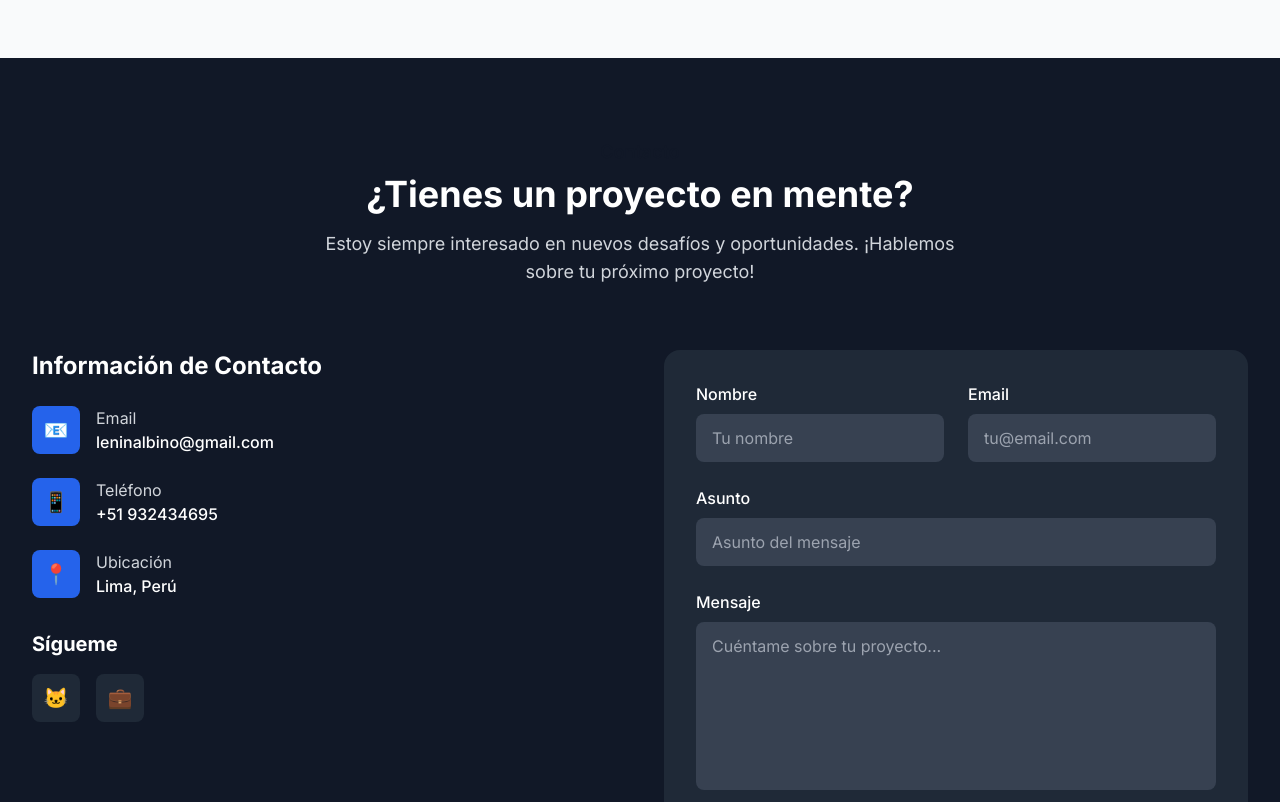
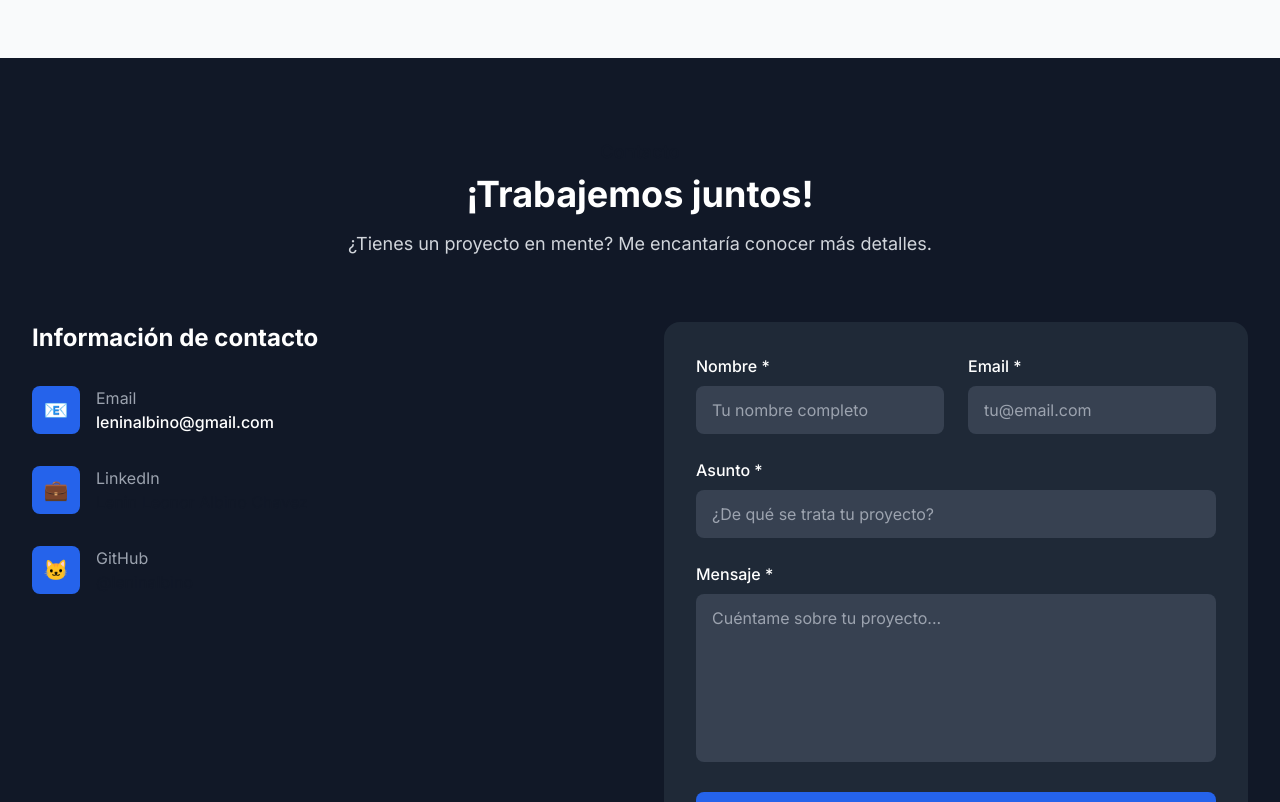
Before and after one commit to leninalbino/MyPortfolio, a React (Vite) app: page / in a window 1280 px wide. Shown: the part 3660-4462 px from the top of the page. Built offline with nearby package versions, Linux system fonts and the light colour scheme.

Commit message:
✨ Add Formspree integration for contact form and enhance UI with animations

```diff
--- a/package.json
+++ b/package.json
@@ -14,6 +14,7 @@
     "deploy": "npm run build && gh-pages -d dist"
   },
   "dependencies": {
+    "@formspree/react": "^3.0.0",
     "framer-motion": "^12.23.12",
     "react": "^18.2.0",
     "react-dom": "^18.2.0"
--- a/src/components/sections/Contact.tsx
+++ b/src/components/sections/Contact.tsx
@@ -1,175 +1,203 @@
-import { useState } from 'react';
+import { useForm, ValidationError } from '@formspree/react';
+import { motion } from 'framer-motion';
+import AnimatedSection from '../ui/AnimatedSection';
 
 const Contact = () => {
-  const [formData, setFormData] = useState({
-    name: '',
-    email: '',
-    subject: '',
-    message: ''
-  });
+  // REEMPLAZA "YOUR_FORM_ID" con tu ID real de Formspree
+  const [state, handleSubmit] = useForm("xpwlyypw");
 
-  const handleChange = (e: React.ChangeEvent<HTMLInputElement | HTMLTextAreaElement>) => {
-    setFormData({
-      ...formData,
-      [e.target.name]: e.target.value
-    });
-  };
-
-  const handleSubmit = (e: React.FormEvent) => {
-    e.preventDefault();
-    // Aquí manejarías el envío del formulario
-    console.log('Form submitted:', formData);
-    // Reset form
-    setFormData({ name: '', email: '', subject: '', message: '' });
-  };
+  if (state.succeeded) {
+    return (
+      <section id="contact" className="section-padding bg-gray-900">
+        <div className="container-custom">
+          <div className="max-w-2xl mx-auto text-center">
+            <motion.div
+              initial={{ opacity: 0, y: 20 }}
+              animate={{ opacity: 1, y: 0 }}
+              className="bg-green-600/20 border border-green-500/30 rounded-2xl p-8"
+            >
+              <span className="text-6xl mb-4 block">✅</span>
+              <h2 className="text-3xl font-bold text-white mb-4">
+                ¡Mensaje enviado!
+              </h2>
+              <p className="text-gray-300 mb-6">
+                Gracias por contactarme. Te responderé lo antes posible.
+              </p>
+              <button
+                onClick={() => window.location.reload()}
+                className="btn-primary"
+              >
+                Enviar otro mensaje
+              </button>
+            </motion.div>
+          </div>
+        </div>
+      </section>
+    );
+  }
 
   return (
     <section id="contact" className="section-padding bg-gray-900">
       <div className="container-custom">
-        <div className="text-center mb-16">
+        <AnimatedSection className="text-center mb-16">
           <span className="text-primary-400 font-semibold text-lg">Contacto</span>
           <h2 className="text-4xl font-bold text-white mt-2 mb-4">
-            ¿Tienes un proyecto en mente?
+            ¡Trabajemos juntos!
           </h2>
           <p className="text-lg text-gray-300 max-w-2xl mx-auto">
-            Estoy siempre interesado en nuevos desafíos y oportunidades.
-            ¡Hablemos sobre tu próximo proyecto!
+            ¿Tienes un proyecto en mente? Me encantaría conocer más detalles.
           </p>
-        </div>
+        </AnimatedSection>
 
         <div className="grid lg:grid-cols-2 gap-12">
           {/* Información de contacto */}
+          <AnimatedSection direction="left" delay={0.2}>
             <div className="space-y-8">
-            <div>
               <h3 className="text-2xl font-bold text-white mb-6">
-                Información de Contacto
+                Información de contacto
               </h3>
 
-              <div className="space-y-6">
-                <div className="flex items-center space-x-4">
+              <motion.div className="flex items-center space-x-4" whileHover={{ x: 5 }}>
                 <div className="w-12 h-12 bg-primary-600 rounded-lg flex items-center justify-center">
-                    <span className="text-white text-xl">📧</span>
+                  <span className="text-xl">📧</span>
                 </div>
                 <div>
-                    <p className="text-gray-300">Email</p>
+                  <p className="text-gray-400">Email</p>
                   <p className="text-white font-medium">leninalbino@gmail.com</p>
                 </div>
-                </div>
+              </motion.div>
 
-                <div className="flex items-center space-x-4">
+              <motion.div className="flex items-center space-x-4" whileHover={{ x: 5 }}>
                 <div className="w-12 h-12 bg-primary-600 rounded-lg flex items-center justify-center">
-                    <span className="text-white text-xl">📱</span>
+                  <span className="text-xl">💼</span>
                 </div>
                 <div>
-                    <p className="text-gray-300">Teléfono</p>
-                    <p className="text-white font-medium">+51 932434695</p>
+                  <p className="text-gray-400">LinkedIn</p>
+                  <a
+                    href="https://www.linkedin.com/in/lenin-leonor-albino-chavez-227527209/"
+                    target="_blank"
+                    rel="noopener noreferrer"
+                    className="text-primary-400 hover:text-primary-300 transition-colors"
+                  >
+                    Lenin Leonor Albino Chavez
+                  </a>
                 </div>
-                </div>
+              </motion.div>
 
-                <div className="flex items-center space-x-4">
+              <motion.div className="flex items-center space-x-4" whileHover={{ x: 5 }}>
                 <div className="w-12 h-12 bg-primary-600 rounded-lg flex items-center justify-center">
-                    <span className="text-white text-xl">📍</span>
+                  <span className="text-xl">🐱</span>
                 </div>
                 <div>
-                    <p className="text-gray-300">Ubicación</p>
-                    <p className="text-white font-medium">Lima, Perú</p>
+                  <p className="text-gray-400">GitHub</p>
+                  <a
+                    href="https://github.com/leninalbino"
+                    target="_blank"
+                    rel="noopener noreferrer"
+                    className="text-primary-400 hover:text-primary-300 transition-colors"
+                  >
+                    @leninalbino
+                  </a>
                 </div>
+              </motion.div>
             </div>
-              </div>
-            </div>
-
-            {/* Redes sociales */}
-            <div>
-              <h4 className="text-xl font-bold text-white mb-4">Sígueme</h4>
-              <div className="flex space-x-4">
-                {[
-                  { name: 'GitHub', icon: '🐱', href: 'https://github.com/leninalbino?tab=repositories' },
-                  { name: 'LinkedIn', icon: '💼', href: 'https://www.linkedin.com/in/lenin-leonor-albino-chavez-227527209/' },
-                ].map((social, index) => (
-                  <a
-                    key={index}
-                    href={social.href}
-                    className="w-12 h-12 bg-gray-800 hover:bg-primary-600 rounded-lg flex items-center justify-center transition-colors duration-200"
-                  >
-                    <span className="text-xl">{social.icon}</span>
-                  </a>
-                ))}
-              </div>
-            </div>
-          </div>
+          </AnimatedSection>
 
           {/* Formulario */}
+          <AnimatedSection direction="right" delay={0.4}>
             <div className="bg-gray-800 p-8 rounded-2xl">
               <form onSubmit={handleSubmit} className="space-y-6">
                 <div className="grid md:grid-cols-2 gap-6">
                   <div>
                     <label className="block text-white font-medium mb-2">
-                    Nombre
+                      Nombre *
                     </label>
                     <input
                       type="text"
                       name="name"
-                    value={formData.name}
-                    onChange={handleChange}
                       required
                       className="w-full px-4 py-3 bg-gray-700 text-white rounded-lg focus:ring-2 focus:ring-primary-500 focus:outline-none transition-all"
-                    placeholder="Tu nombre"
+                      placeholder="Tu nombre completo"
+                    />
+                    <ValidationError
+                      prefix="Name"
+                      field="name"
+                      errors={state.errors}
+                      className="text-red-400 text-sm mt-1"
                     />
                   </div>
+
                   <div>
                     <label className="block text-white font-medium mb-2">
-                    Email
+                      Email *
                     </label>
                     <input
                       type="email"
                       name="email"
-                    value={formData.email}
-                    onChange={handleChange}
                       required
                       className="w-full px-4 py-3 bg-gray-700 text-white rounded-lg focus:ring-2 focus:ring-primary-500 focus:outline-none transition-all"
                       placeholder="tu@email.com"
+                    />
+                    <ValidationError
+                      prefix="Email"
+                      field="email"
+                      errors={state.errors}
+                      className="text-red-400 text-sm mt-1"
                     />
                   </div>
                 </div>
 
                 <div>
                   <label className="block text-white font-medium mb-2">
-                  Asunto
+                    Asunto *
                   </label>
                   <input
                     type="text"
                     name="subject"
-                  value={formData.subject}
-                  onChange={handleChange}
                     required
                     className="w-full px-4 py-3 bg-gray-700 text-white rounded-lg focus:ring-2 focus:ring-primary-500 focus:outline-none transition-all"
-                  placeholder="Asunto del mensaje"
+                    placeholder="¿De qué se trata tu proyecto?"
                   />
                 </div>
 
                 <div>
                   <label className="block text-white font-medium mb-2">
-                  Mensaje
+                    Mensaje *
                   </label>
                   <textarea
                     name="message"
-                  value={formData.message}
-                  onChange={handleChange}
                     required
                     rows={6}
                     className="w-full px-4 py-3 bg-gray-700 text-white rounded-lg focus:ring-2 focus:ring-primary-500 focus:outline-none transition-all resize-none"
                     placeholder="Cuéntame sobre tu proyecto..."
                   />
+                  <ValidationError
+                    prefix="Message"
+                    field="message"
+                    errors={state.errors}
+                    className="text-red-400 text-sm mt-1"
+                  />
                 </div>
 
-              <button
+                <motion.button
                   type="submit"
-                className="w-full bg-primary-600 hover:bg-primary-700 text-white font-medium py-3 px-6 rounded-lg transition-colors duration-200"
+                  disabled={state.submitting}
+                  className="w-full bg-primary-600 hover:bg-primary-700 disabled:bg-gray-600 text-white font-medium py-3 px-6 rounded-lg transition-colors duration-200 flex items-center justify-center"
+                  whileHover={{ scale: state.submitting ? 1 : 1.02 }}
+                  whileTap={{ scale: 0.98 }}
                 >
-                Enviar Mensaje
-              </button>
+                  {state.submitting ? (
+                    <>
+                      <div className="animate-spin rounded-full h-5 w-5 border-b-2 border-white mr-2"></div>
+                      Enviando...
+                    </>
+                  ) : (
+                    'Enviar Mensaje'
+                  )}
+                </motion.button>
               </form>
             </div>
+          </AnimatedSection>
         </div>
       </div>
     </section>
```
Also changed, not shown: 1 other file (tests, documents, lock files or other folders). Lines whose indentation alone changed are shown as unchanged.
